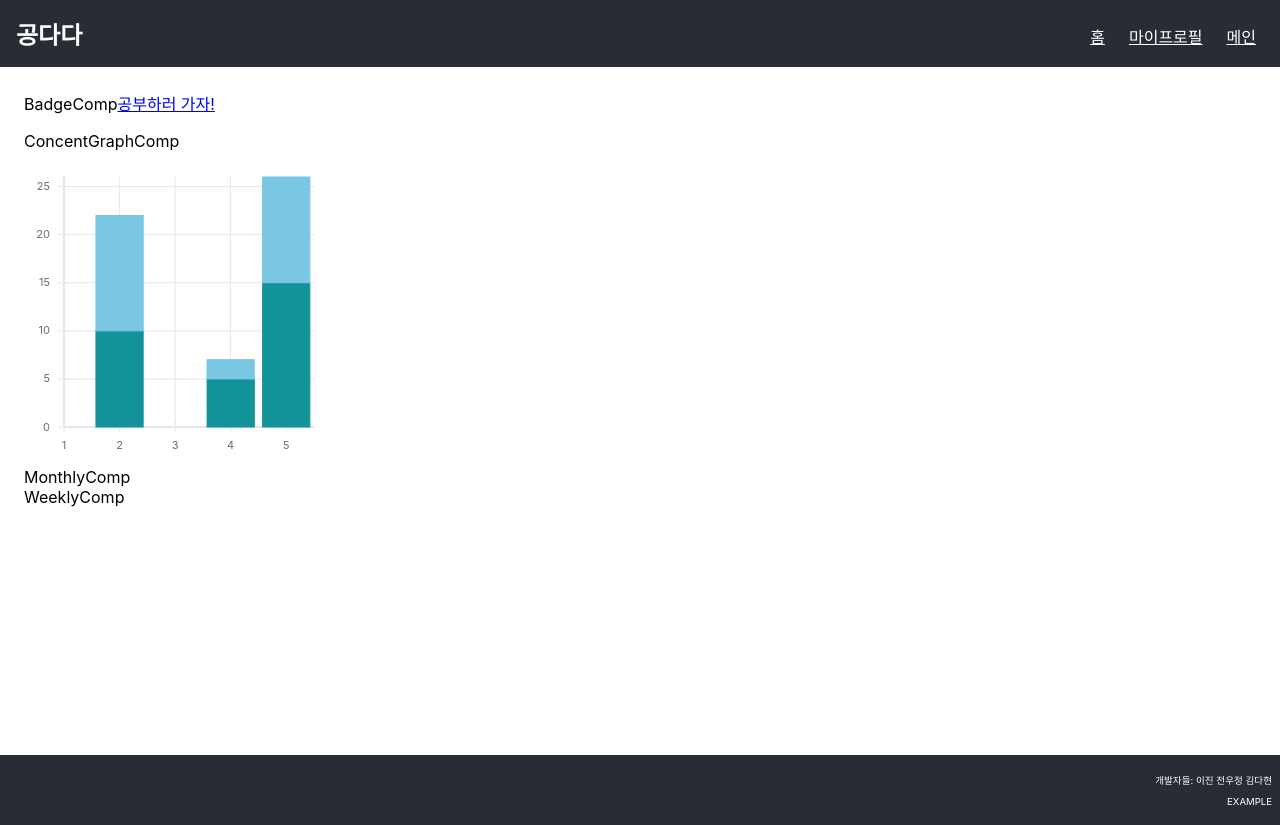
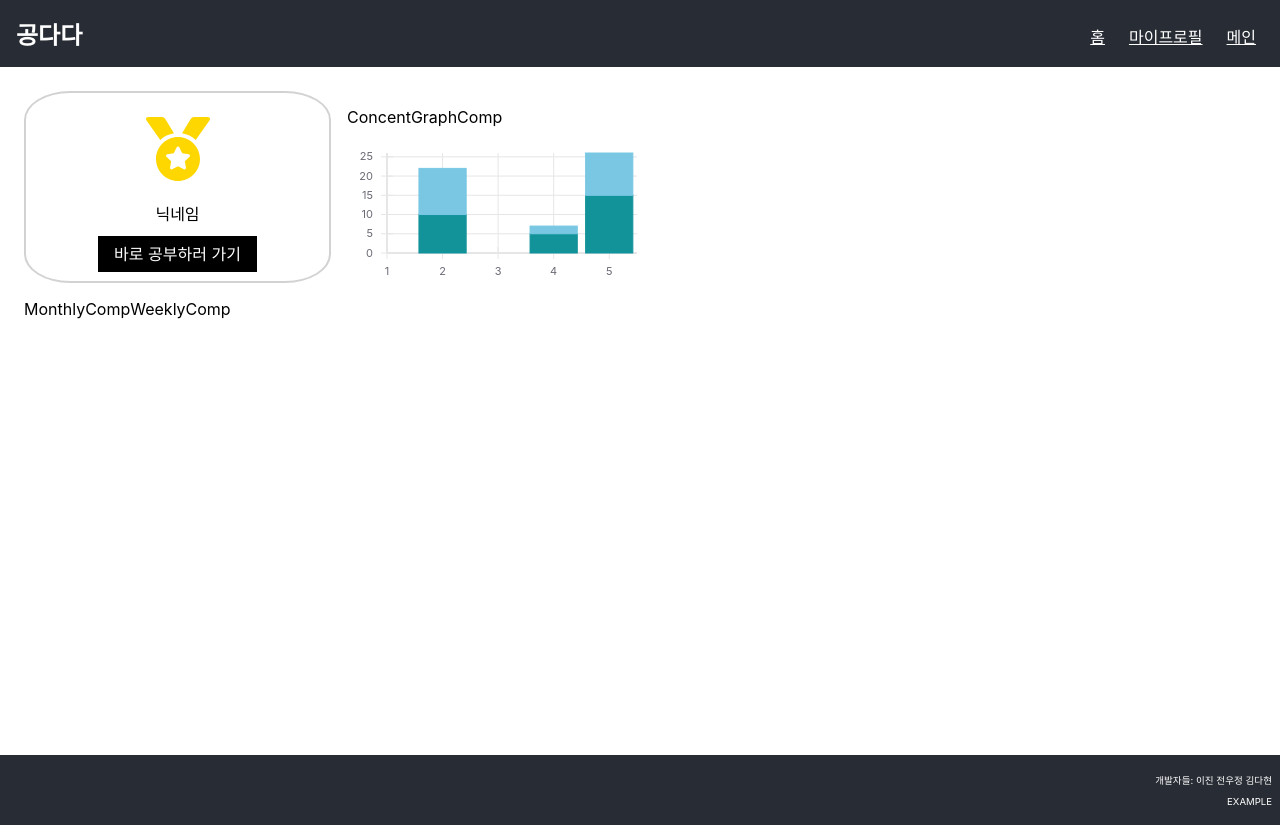
Before and after one commit to WoooDada/FrontEnd, a React (Create React App) app: page /login in a window 1280 px wide. Both pictures are taken after typing "Sample", "Sample123" into the empty fields and a click on the button "Login". Built offline with nearby package versions, Linux system fonts and the light colour scheme.

Commit message:
Main-BadgeComp: css만

```diff
--- a/package.json
+++ b/package.json
@@ -9,6 +9,7 @@
     "axios": "0.21.1",
     "react": "^17.0.2",
     "react-dom": "^17.0.2",
+    "react-icons": "4.2.0",
     "react-router-dom": "5.2.0",
     "react-scripts": "4.0.3",
     "react-vis": "1.11.7",
--- a/src/components/BadgeComp.js
+++ b/src/components/BadgeComp.js
@@ -1,11 +1,17 @@
 import React from "react";
 import { Link } from "react-router-dom";
+import { FaMedal } from "react-icons/fa";
+
+import "../css/Main.css";
 
 const BadgeComp = () => {
     return (
-        <div>
-            BadgeComp
-            <Link to="/study">공부하러 가자!</Link>
+        <div className="Main-BadgeComp">
+            <FaMedal color="gold" size="4em" className="icon" />
+            <p>닉네임</p>
+            <Link to="/study" className="button">
+                바로 공부하러 가기
+            </Link>
         </div>
     );
 };
--- a/src/components/ConcentGraphComp.js
+++ b/src/components/ConcentGraphComp.js
@@ -8,12 +8,13 @@ import {
     YAxis,
 } from "react-vis";
 import "../../node_modules/react-vis/dist/style.css";
+import "../css/Main.css";
 
 const ConcentGraphComp = () => {
     return (
-        <div>
+        <div className="Main-ContentGraphComp">
             <p>ConcentGraphComp</p>
-            <XYPlot height={300} width={300} stackBy="y">
+            <XYPlot height={150} width={300} stackBy="y">
                 <VerticalGridLines />
                 <HorizontalGridLines />
                 <XAxis />
--- a/src/components/MonthlyComp.js
+++ b/src/components/MonthlyComp.js
@@ -1,7 +1,7 @@
 import React from "react";
-
+import "../css/Main.css";
 const MonthlyComp = () => {
-    return <div>MonthlyComp</div>;
+    return <div className="Main-MonthlyComp">MonthlyComp</div>;
 };
 
 export default MonthlyComp;
--- a/src/components/WeeklyComp.js
+++ b/src/components/WeeklyComp.js
@@ -1,7 +1,8 @@
 import React from "react";
+import "../css/Main.css";
 
 const WeeklyComp = () => {
-    return <div>WeeklyComp</div>;
+    return <div className="Main-WeeklyComp">WeeklyComp</div>;
 };
 
 export default WeeklyComp;
--- /dev/null
+++ b/src/css/Main.css
@@ -0,0 +1,58 @@
+.Main {
+    display: flex;
+    flex-direction: column;
+    /* background-color: pink; */
+}
+
+.Main .Main-UpperComp,
+.Main .Main-LowerComp {
+    display: flex;
+    flex-direction: row;
+}
+
+.Main .Main-UpperComp {
+    flex: 1;
+}
+
+.Main .Main-LowerComp {
+    flex: 3;
+}
+
+.Main-BadgeComp {
+    /* background-color: antiquewhite; */
+    flex: 1;
+    align-items: center;
+    justify-content: center;
+    text-align: center;
+    padding: 2vmin 0;
+    border: 2px solid rgba(0, 0, 0, 0.178);
+    border-radius: 15%;
+    margin: 0 2vmin 2vmin 0;
+}
+
+.Main-BadgeComp .icon {
+    margin: 1vmin 0 0;
+}
+
+.Main-BadgeComp .button {
+    text-decoration: none;
+    background-color: black;
+    color: white;
+    padding: 1vmin 2vmin;
+    transition: background-color 1s;
+}
+
+.Main-BadgeComp .button:hover {
+    background-color: rgba(0, 0, 0, 0.5);
+}
+
+.Main-ContentGraphComp {
+    /* background-color: bisque; */
+    flex: 3;
+}
+
+.Main-MonthlyComp {
+}
+
+.Main-WeeklyComp {
+}
--- a/src/pages/Main.js
+++ b/src/pages/Main.js
@@ -6,13 +6,19 @@ import {
     WeeklyComp,
 } from "../components";
 
+import "../css/Main.css";
+
 const Main = () => {
     return (
-        <div>
-            <BadgeComp></BadgeComp>
-            <ConcentGraphComp></ConcentGraphComp>
-            <MonthlyComp></MonthlyComp>
-            <WeeklyComp></WeeklyComp>
+        <div className="Main">
+            <div className="Main-UpperComp">
+                <BadgeComp></BadgeComp>
+                <ConcentGraphComp></ConcentGraphComp>
+            </div>
+            <div className="Main-LowerComp">
+                <MonthlyComp></MonthlyComp>
+                <WeeklyComp></WeeklyComp>
+            </div>
         </div>
     );
 };
--- a/src/pages/Signup.js
+++ b/src/pages/Signup.js
@@ -1,5 +1,4 @@
 import React from "react";
-import { Link } from "react-router-dom";
 import SignupForm from "../components/SignupForm";
 
 const Signup = (props) => {
```
Also changed, not shown: src/pages/MyProfile.js (+9 -7 lines), 1 other file (tests, documents, lock files or other folders).
